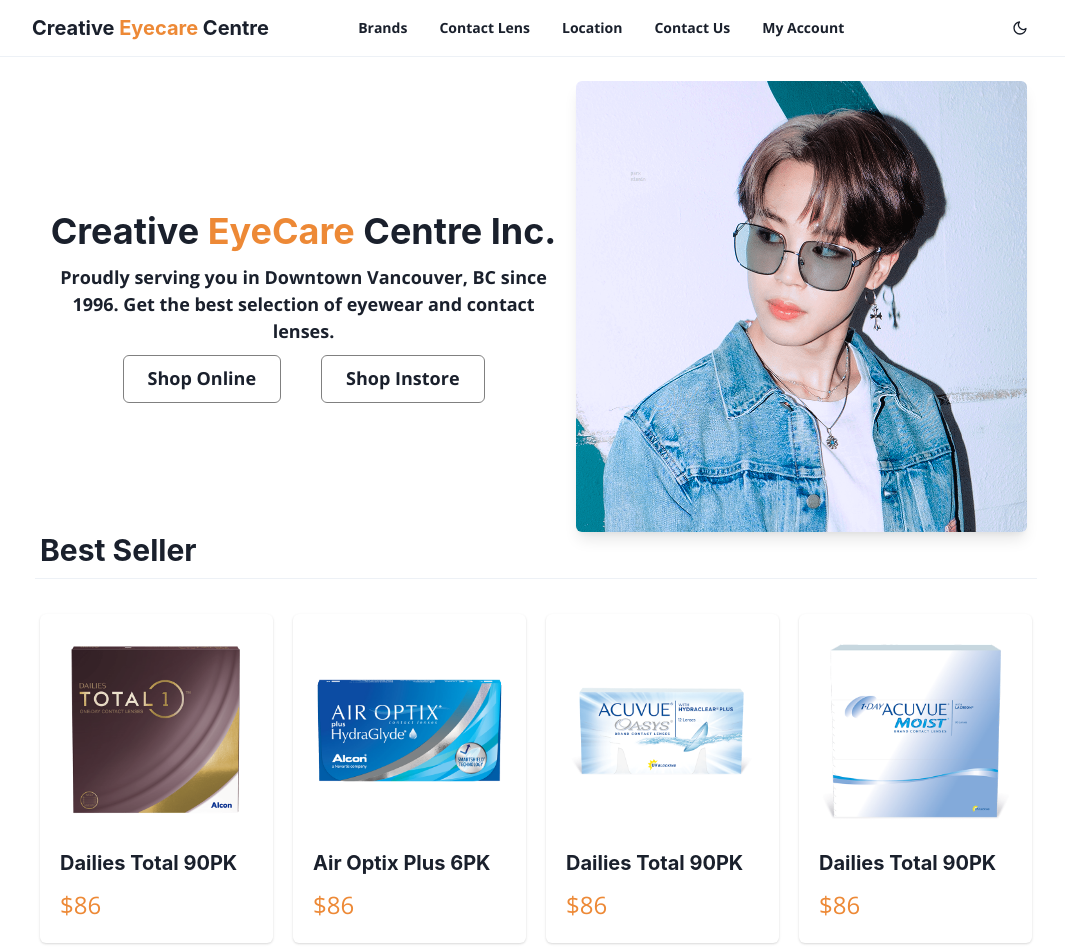
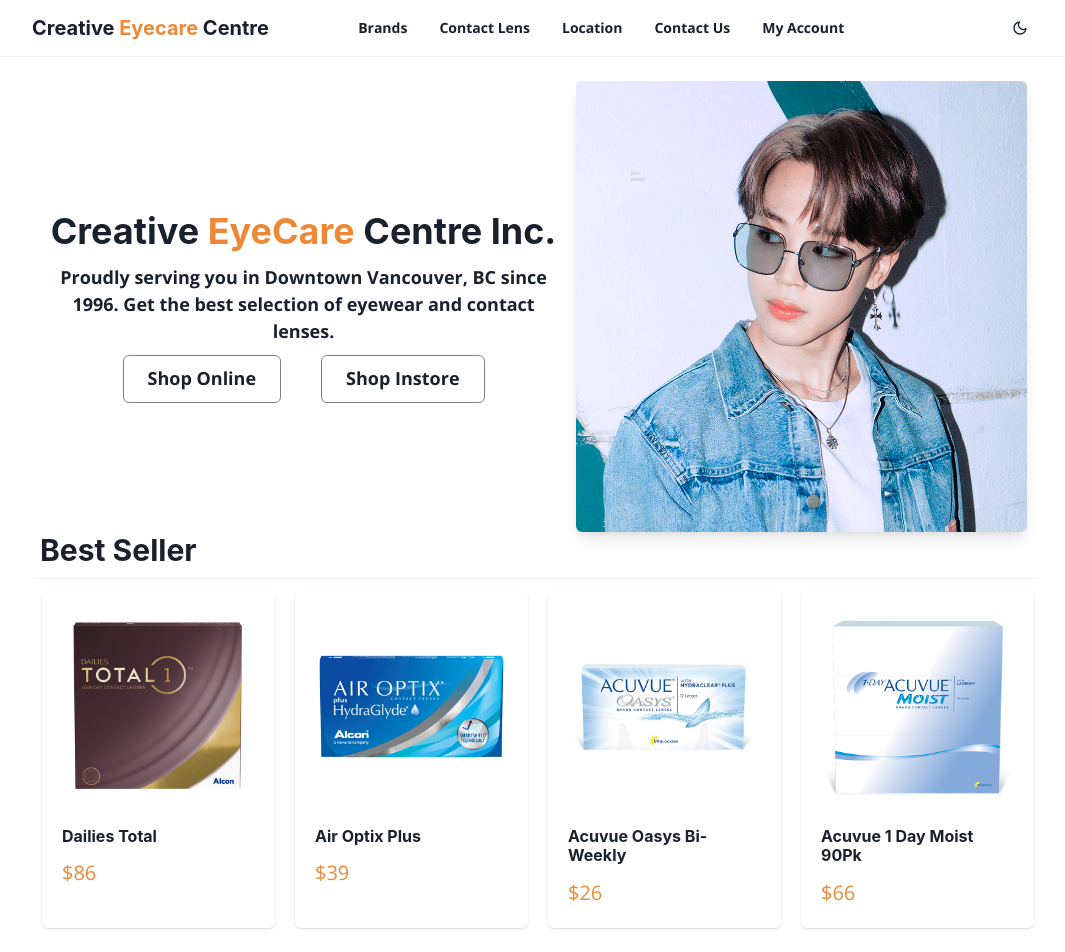
Before and after one commit to Jahu5474/Creative-EyeCare-Centre, a Next.js app: page / in a window 1280 px wide. Shown: the top 952 px of the page, without its empty margins (104-1169 px from the left). Built offline with nearby package versions, Linux system fonts and the light colour scheme.

Commit message:
added animation

```diff
--- a/src/components/Layout/Layout.tsx
+++ b/src/components/Layout/Layout.tsx
@@ -1,6 +1,7 @@
 import React from 'react';
 import Navbar from '../Navbar/Navbar'
 import { Divider } from '@chakra-ui/react'
+import { motion } from 'framer-motion'
 
 
 interface LayoutProps {
@@ -14,6 +15,7 @@ const Layout: React.FC<LayoutProps> = ({ children }) => {
         <Divider/>
         <main>{children}</main>
 
+
         </>
     )
 }
--- a/src/pages/index.tsx
+++ b/src/pages/index.tsx
@@ -104,76 +104,92 @@ const Home: NextPage = ()=>(
     <Divider p="5px"/>
     <Flex
       align="center"
-      h="50vh"
+      h="45vh"
     >
-
+<motion.div
+  initial={{opacity: 0}}
+  animate={{opacity: 1, x: 2}}
+  transition={{duration:0.8}}
+>
       <Stack
         display={{ base: "flex", md: "flex" }}
         direction={{ base: "column", md: "row" }}
         width={{ base: "auto", md: "none" }}
         spacing={5}
       >
+
         <Card maxW='xs'>
           <CardBody>
+            <Link href="/">
             <Image
               src='/images/DAILIES-TOTAL-90PACK.png'
               alt='Total'
-              borderRadius='md' />
+              borderRadius='md'
+              />
             <Stack mt='6' spacing='3'>
-              <Heading size='md'>Dailies Total 90PK</Heading>
-              <Text color='orange.400' fontSize='2xl'>
+              <Heading size='sm'>Dailies Total</Heading>
+              <Text color='orange.400' fontSize='xl'>
                 $86
               </Text>
             </Stack>
+            </Link>
+          </CardBody>
+        </Card>
+
+
+        <Card maxW='xs'>
+          <CardBody>
+            <Link href="/">
+            <Image
+              src='/images/AIR-OPTIX-PLUS-6PACK.png'
+              alt='Optix'
+              borderRadius='md' />
+            <Stack mt='6' spacing='3'>
+              <Heading size='sm'>Air Optix Plus</Heading>
+              <Text color='orange.400' fontSize='xl'>
+                $39
+              </Text>
+            </Stack>
+            </Link>
           </CardBody>
         </Card>
 
         <Card maxW='xs'>
           <CardBody>
+            <Link href="/">
             <Image
-              src='/images/AIR-OPTIX-PLUS-6PACK.png'
-              alt='Optix'
+              src='/images/ACUVUE-OASYS-12PACK.png'
+              alt='Oasys'
               borderRadius='md' />
             <Stack mt='6' spacing='3'>
-              <Heading size='md'>Air Optix Plus 6PK</Heading>
-              <Text color='orange.400' fontSize='2xl'>
-                $86
+              <Heading size='sm'>Acuvue Oasys Bi-Weekly</Heading>
+              <Text color='orange.400' fontSize='xl'>
+                $26
               </Text>
             </Stack>
+            </Link>
           </CardBody>
         </Card>
 
         <Card maxW='xs'>
           <CardBody>
-            <Image
-              src='/images/ACUVUE-OASYS-12PACK.png'
-              alt='Oasys'
-              borderRadius='md' />
-            <Stack mt='6' spacing='3'>
-              <Heading size='md'>Dailies Total 90PK</Heading>
-              <Text color='orange.400' fontSize='2xl'>
-                $86
-              </Text>
-            </Stack>
-          </CardBody>
-        </Card>
-
-        <Card maxW='xs'>
-          <CardBody>
+            <Link href="/">
             <Image
               src='/images/1-DAY-MOIST-90PACK.png'
               alt='Moist'
               borderRadius='md' />
             <Stack mt='6' spacing='3'>
-              <Heading size='md'>Dailies Total 90PK</Heading>
-              <Text color='orange.400' fontSize='2xl'>
-                $86
+              <Heading size='sm'>Acuvue 1 Day Moist 90Pk</Heading>
+              <Text color='orange.400' fontSize='xl'>
+                $66
               </Text>
             </Stack>
+            </Link>
           </CardBody>
         </Card>
 
       </Stack>
+      </motion.div>
     </Flex>
   </Container>
 
```
